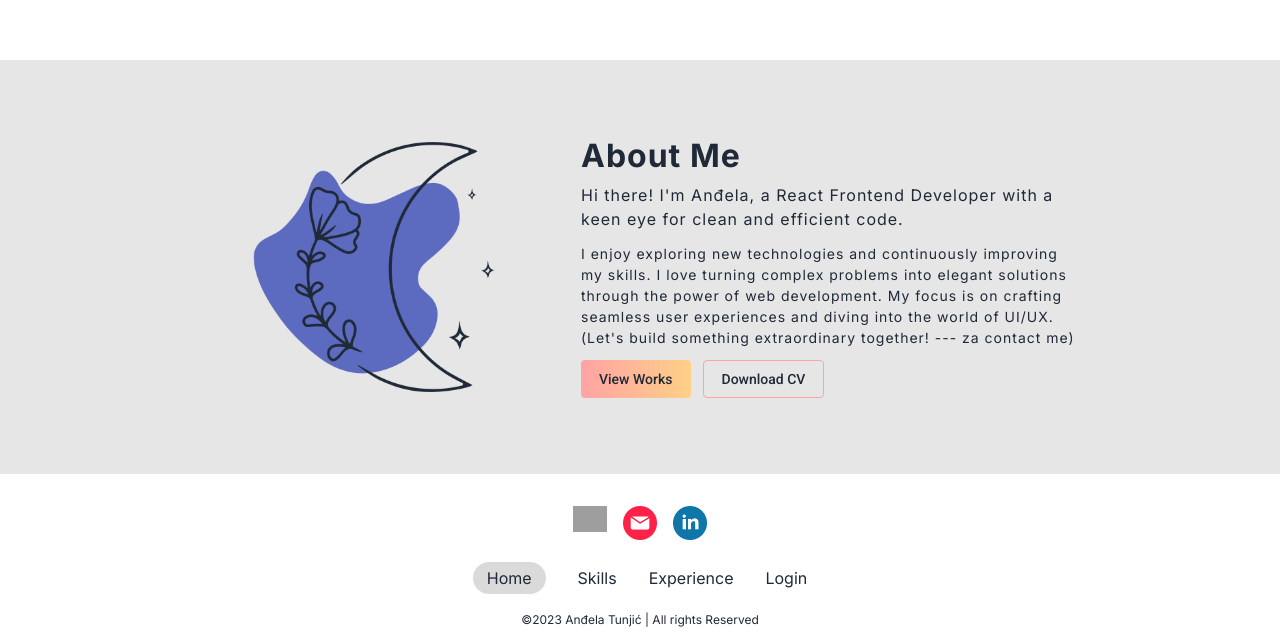
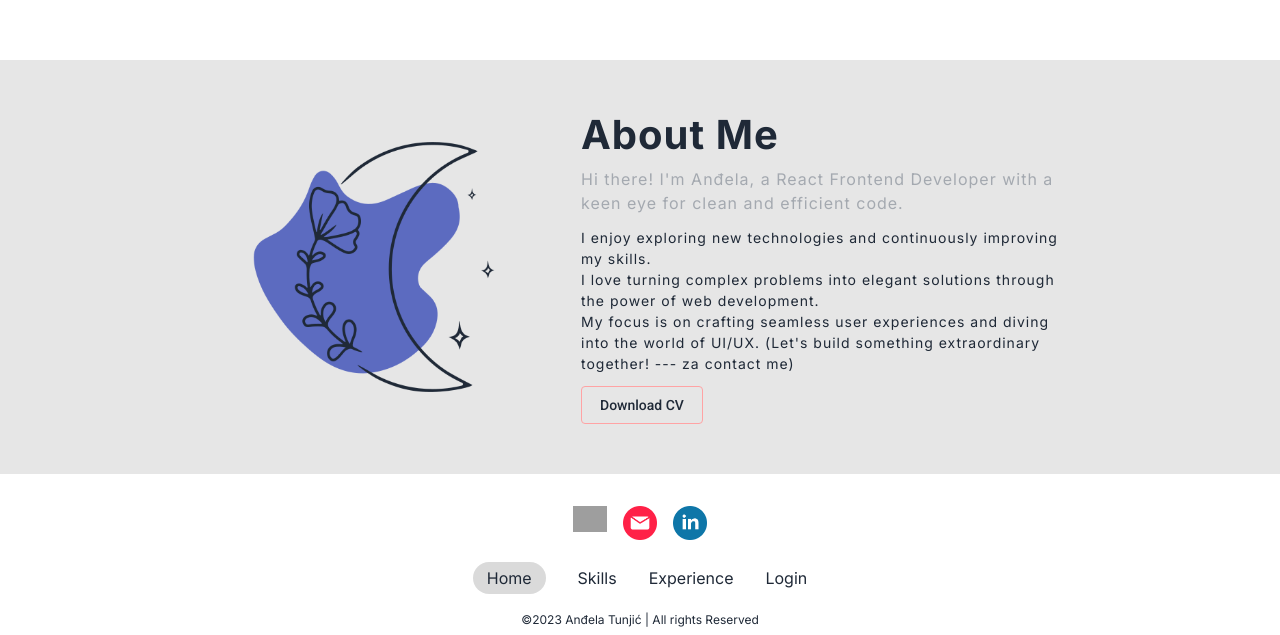
Before and after one commit to andelatunjic/portfolio, a React (Vite) app: page / in a window 1280 px wide. Shown: the part 740-1375 px from the top of the page. Built offline with nearby package versions, Linux system fonts and the light colour scheme; grey boxes are pictures that could not be loaded.

Commit message:
about me done

```diff
--- a/package.json
+++ b/package.json
@@ -12,6 +12,7 @@
   "dependencies": {
     "@emotion/react": "^11.11.1",
     "@emotion/styled": "^11.11.0",
+    "@mui/icons-material": "^5.14.3",
     "@mui/material": "^5.14.3",
     "@mui/styled-engine-sc": "^5.12.0",
     "react": "^18.2.0",
--- a/src/components/SocialMedia/SocialMediaStyle.js
+++ b/src/components/SocialMedia/SocialMediaStyle.js
@@ -1,4 +1,5 @@
 import styled from "styled-components";
+import { breakpoints } from "../../utils/theme";
 
 export const SocialMediaWrapper = styled.div`
   display: flex;
@@ -6,8 +7,16 @@ export const SocialMediaWrapper = styled.div`
 `;
 
 export const SocialMediaLogo = styled.img`
-  width: 34px;
   transition: 0.5s;
+  width: 24px;
+
+  @media screen and (${breakpoints.tablet}) {
+    width: 28px;
+  }
+
+  @media screen and (${breakpoints.desktopSmall}) {
+    width: 34px;
+  }
 
   &:hover {
     transform: translateY(-10px);
--- a/src/modules/AboutMe/AboutMe.jsx
+++ b/src/modules/AboutMe/AboutMe.jsx
@@ -4,16 +4,12 @@ import { OptionsContext } from "../../context/OptionsContext";
 import MoonDark from "../../assets/images/moonDark.png";
 import MoonLight from "../../assets/images/moonLight.png";
 import CV from "../../assets/files/CV.pdf";
-import { Button, OutlineButton } from "../../utils/generalStyles";
+import { OutlineButton, Title, Subtitle, Text } from "../../utils/generalStyles";
 import Section from "../../components/Section/Section";
 import {
   AboutMeWrapper,
   Illustration,
-  Title,
   Main,
-  Intro,
-  Description,
-  Buttons,
 } from "./AboutMeStyle";
 
 const AboutMe = ({ reference }) => {
@@ -21,24 +17,21 @@ const AboutMe = ({ reference }) => {
 
   return (
     <Section background="secondary">
-      <AboutMeWrapper ref={reference} dark={darkMode}>
+      <AboutMeWrapper ref={reference}>
         <Illustration src={darkMode ? MoonDark : MoonLight}></Illustration>
         <Main>
           <Title>About Me</Title>
-          <Intro>
-            Hi there! I'm Anđela, a React Frontend Developer
-            with a keen eye for clean and efficient code.
-          </Intro>
-          <Description>
+          <Subtitle dark={darkMode}>
+            Hi there! I'm Anđela, a React Frontend Developer with a keen eye for
+            clean and efficient code.
+          </Subtitle>
+          <Text>
             I enjoy exploring new technologies and continuously improving my
-            skills. I love turning complex problems into elegant solutions through the power of web
-            development. My focus is on crafting seamless user experiences and diving
-            into the world of UI/UX. (Let's build something extraordinary
-            together! --- za contact me)
-          </Description>
-          <Buttons>
-            <Buttons>
-              <Button dark={darkMode ? "true" : "false"}>View Works</Button>
+            skills. <br /> I love turning complex problems into elegant solutions
+            through the power of web development. <br /> My focus is on crafting
+            seamless user experiences and diving into the world of UI/UX. (Let's
+            build something extraordinary together! --- za contact me)
+          </Text>
           <a
             href={CV}
             download="CV - Anđela Tunjić"
@@ -49,8 +42,6 @@ const AboutMe = ({ reference }) => {
               Download CV
             </OutlineButton>
           </a>
-            </Buttons>
-          </Buttons>
         </Main>
       </AboutMeWrapper>
     </Section>
--- a/src/modules/AboutMe/AboutMeStyle.js
+++ b/src/modules/AboutMe/AboutMeStyle.js
@@ -2,105 +2,33 @@ import styled from "styled-components";
 import { colors, breakpoints } from "../../utils/theme";
 
 export const AboutMeWrapper = styled.div`
+  padding: 32px 0;
   display: flex;
   align-items: center;
   justify-content: center;
   gap: 32px;
-  padding: 32px;
 `;
 
 export const Illustration = styled.img`
   height: 350px;
-`;
-
-export const Title = styled.h2`
-  font-size: 18px;
-  letter-spacing: 1px;
-  margin-bottom: 16px;
-  text-align: center;
-
-  @media screen and (${breakpoints.tabletSmall}) {
-    font-size: 24px;
-    margin-bottom: 14px;
-  }
+  display: none;
 
   @media screen and (${breakpoints.desktopSmall}) {
-    font-size: 32px;
-    text-align: left;
-    margin-bottom: 8px;
-  }
-
-  @media screen and (${breakpoints.desktop}) {
-    font-size: 40px;
+    display: block;
   }
 `;
 
 export const Main = styled.div`
   display: flex;
   flex-direction: column;
-  max-width: 500px;
+  max-width: 400px;
+  align-items: center;
 
   @media screen and (${breakpoints.tabletSmall}) {
-    max-width: 600px;
+    max-width: 500px;
   }
 
   @media screen and (${breakpoints.desktopSmall}) {
-    max-width: 500px;
+    align-items: flex-start;
   }
 `;
-
-export const Intro = styled.p`
-  font-size: 12px;
-  letter-spacing: 1px;
-  line-height: 1.5;
-  margin-bottom: 16px;
-  text-align: center;
-
-  @media screen and (${breakpoints.tabletSmall}) {
-    font-size: 14px;
-    margin-bottom: 14px;
-  }
-
-  @media screen and (${breakpoints.desktopSmall}) {
-    font-size: 16px;
-    margin-bottom: 12px;
-    text-align: left;
-  }
-
-  @media screen and (${breakpoints.desktop}) {
-    font-size: 18px;
-  }
-`;
-
-export const Description = styled.p`
-  font-size: 10px;
-  letter-spacing: 1px;
-  line-height: 1.5;
-  margin-bottom: 16px;
-  text-align: center;
-
-  @media screen and (${breakpoints.tabletSmall}) {
-    font-size: 12px;
-    margin-bottom: 14px;
-  }
-
-  @media screen and (${breakpoints.desktopSmall}) {
-    font-size: 14px;
-    margin-bottom: 12px;
-    text-align: left;
-  }
-
-  @media screen and (${breakpoints.desktop}) {
-    font-size: 16px;
-  }
-`;
-
-export const Buttons = styled.div`
-  display: flex;
-  gap: 12px;
-  justify-content: center;
-
-  @media screen and (${breakpoints.desktopSmall}) {
-    justify-content: flex-start;
-  }
-`;
--- a/src/modules/Footer/FooterStyle.js
+++ b/src/modules/Footer/FooterStyle.js
@@ -2,33 +2,17 @@ import styled from "styled-components";
 import { breakpoints } from "../../utils/theme";
 
 export const FooterWrapper = styled.header`
-  margin-top: 32px;
+  padding: 32px 0 8px 0;
 `;
 
 export const FooterInner = styled.div`
-  padding: 0 24px;
   display: flex;
   flex-direction: column;
   gap: 24px;
   justify-content: center;
   align-items: center;
-
-  @media screen and (${breakpoints.tablet}) {
-    padding: 0 70px;
-  }
-
-  @media screen and (${breakpoints.desktopSmall}) {
-    padding: 0 40px;
-    max-width: 1030px;
-    margin: 0 auto;
-  }
-
-  @media screen and (${breakpoints.desktop}) {
-    max-width: 1380px;
-  }
 `;
 
 export const Rights = styled.p`
   font-size: 12px;
-  margin-bottom: 8px;
 `;
--- a/src/modules/Intro/Intro.jsx
+++ b/src/modules/Intro/Intro.jsx
@@ -1,14 +1,12 @@
 import React, { useContext } from "react";
 import PropTypes from "prop-types";
 import { OptionsContext } from "../../context/OptionsContext";
-import { Button, OutlineButton } from "../../utils/generalStyles";
+import { Button, OutlineButton, Title, Subtitle } from "../../utils/generalStyles";
 import Section from "../../components/Section/Section";
 import SocialMedia from "../../components/SocialMedia/SocialMedia";
 import {
   IntroWrapper,
   TextContent,
-  Title,
-  Subtitle,
   Image,
   Buttons,
   ImageWrapper,
--- a/src/modules/Intro/IntroStyle.js
+++ b/src/modules/Intro/IntroStyle.js
@@ -6,7 +6,8 @@ export const IntroWrapper = styled.div`
   flex-direction: column;
   justify-content: center;
   align-items: center;
-  height: 100vh;
+  height: calc(100vh - 160px);
+  margin: 80px 0;
 
   @media screen and (${breakpoints.desktopSmall}) {
     display: flex;
@@ -17,6 +18,9 @@ export const IntroWrapper = styled.div`
 
 export const TextContent = styled.div`
   max-width: 400px;
+  display: flex;
+  flex-direction: column;
+  align-items: center;
 
   @media screen and (${breakpoints.tabletSmall}) {
     max-width: 500px;
@@ -24,57 +28,13 @@ export const TextContent = styled.div`
 
   @media screen and (${breakpoints.desktopSmall}) {
     max-width: 400px;
-  }
-`;
-
-export const Title = styled.h1`
-  font-size: 24px;
-  letter-spacing: 1px;
-  margin-bottom: 16px;
-  text-align: center;
-
-  @media screen and (${breakpoints.tabletSmall}) {
-    font-size: 32px;
-    margin-bottom: 14px;
-  }
-
-  @media screen and (${breakpoints.desktopSmall}) {
-    font-size: 40px;
-    margin-bottom: 8px;
-    text-align: left;
-  }
-
-  @media screen and (${breakpoints.desktop}) {
-    font-size: 48px;
-  }
-`;
-
-export const Subtitle = styled.div`
-  color: ${colors.textSecondary};
-  font-size: 12px;
-  letter-spacing: 1px;
-  line-height: 1.5;
-  margin-bottom: 16px;
-  text-align: center;
-
-  @media screen and (${breakpoints.tabletSmall}) {
-    font-size: 14px;
-    margin-bottom: 14px;
-  }
-
-  @media screen and (${breakpoints.desktopSmall}) {
-    font-size: 16px;
-    margin-bottom: 12px;
-    text-align: left;
-  }
-
-  @media screen and (${breakpoints.desktop}) {
-    font-size: 18px;
+    align-items: flex-start;
   }
 `;
 
 export const ImageWrapper = styled.div`
   height: 200px;
+  margin-top: 28px;
 
   @media screen and (${breakpoints.tabletSmall}) {
     height: 300px;
@@ -82,6 +42,7 @@ export const ImageWrapper = styled.div`
 
   @media screen and (${breakpoints.desktopSmall}) {
     height: 400px;
+    margin-top: 0;
   }
 
   @media screen and (${breakpoints.desktop}) {
@@ -99,9 +60,10 @@ export const Buttons = styled.div`
   display: flex;
   gap: 12px;
   justify-content: center;
-  margin-bottom: 48px;
+  margin-bottom: 28px;
 
   @media screen and (${breakpoints.desktopSmall}) {
     justify-content: flex-start;
+    margin-bottom: 48px;
   }
 `;
--- a/src/utils/generalStyles.js
+++ b/src/utils/generalStyles.js
@@ -84,3 +84,72 @@ export const Grid = styled.div`
     grid-template-columns: repeat(4, 1fr);
   }
 `;
+
+export const Title = styled.h1`
+  font-size: 24px;
+  letter-spacing: 1px;
+  margin-bottom: 16px;
+  text-align: center;
+
+  @media screen and (${breakpoints.tabletSmall}) {
+    font-size: 32px;
+    margin-bottom: 14px;
+  }
+
+  @media screen and (${breakpoints.desktopSmall}) {
+    font-size: 40px;
+    margin-bottom: 8px;
+    text-align: left;
+  }
+
+  @media screen and (${breakpoints.desktop}) {
+    font-size: 48px;
+  }
+`;
+
+export const Subtitle = styled.div`
+  color: ${colors.textSecondary};
+  font-size: 12px;
+  letter-spacing: 1px;
+  line-height: 1.5;
+  margin-bottom: 16px;
+  text-align: center;
+
+  @media screen and (${breakpoints.tabletSmall}) {
+    font-size: 14px;
+    margin-bottom: 14px;
+  }
+
+  @media screen and (${breakpoints.desktopSmall}) {
+    font-size: 16px;
+    margin-bottom: 12px;
+    text-align: left;
+  }
+
+  @media screen and (${breakpoints.desktop}) {
+    font-size: 18px;
+  }
+`;
+
+export const Text = styled.p`
+  font-size: 10px;
+  letter-spacing: 1px;
+  line-height: 1.5;
+  margin-bottom: 16px;
+  text-align: center;
+
+  @media screen and (${breakpoints.tabletSmall}) {
+    font-size: 12px;
+    margin-bottom: 14px;
+  }
+
+  @media screen and (${breakpoints.desktopSmall}) {
+    font-size: 14px;
+    margin-bottom: 12px;
+    text-align: left;
+  }
+
+  @media screen and (${breakpoints.desktop}) {
+    font-size: 16px;
+  }
+`;
```
Also changed, not shown: src/modules/ContactMe/ContactMe.jsx (added), src/modules/ContactMe/ContactMeStyle.js (added), 1 other file (tests, documents, lock files or other folders). Lines whose indentation alone changed are shown as unchanged.
